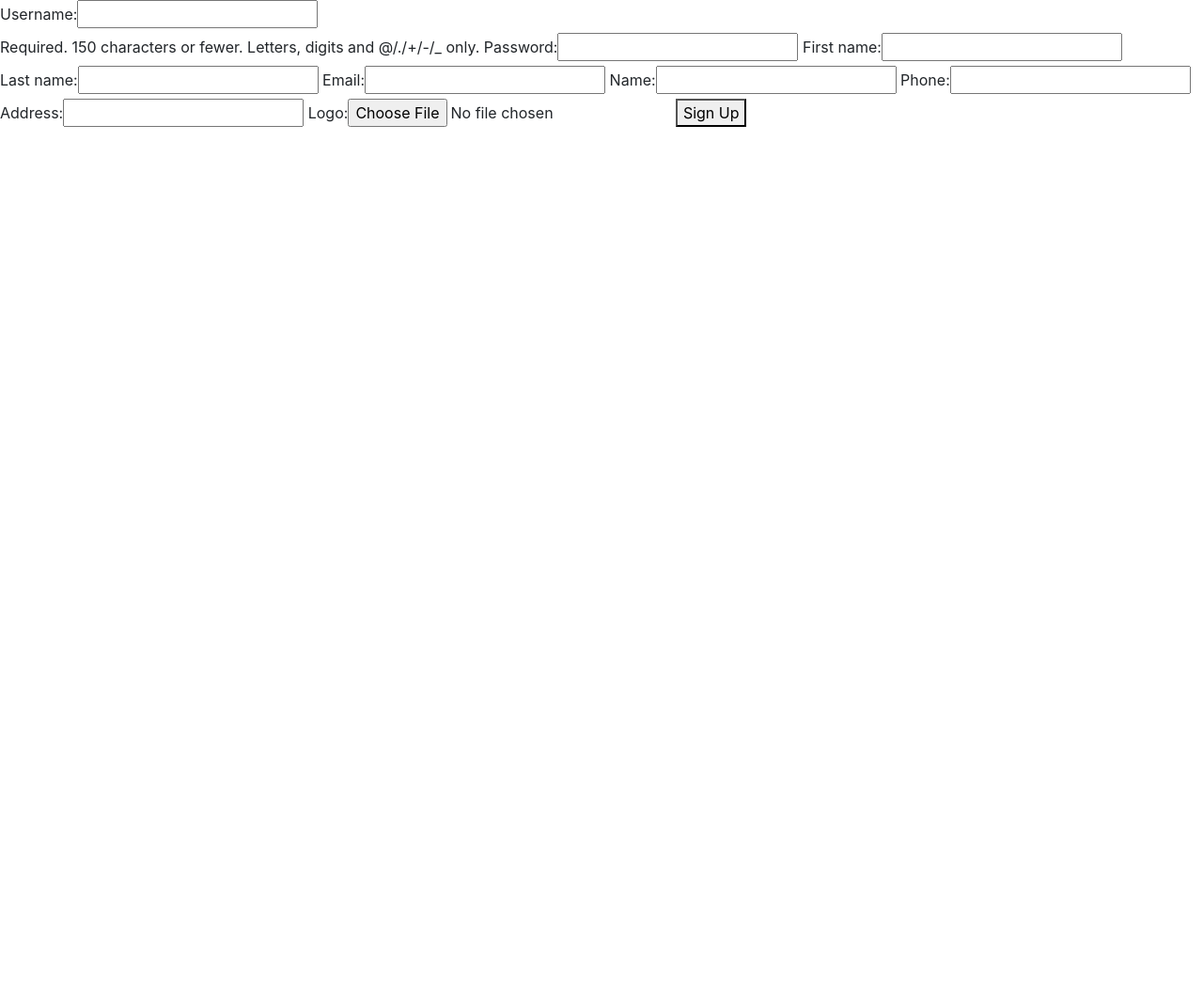
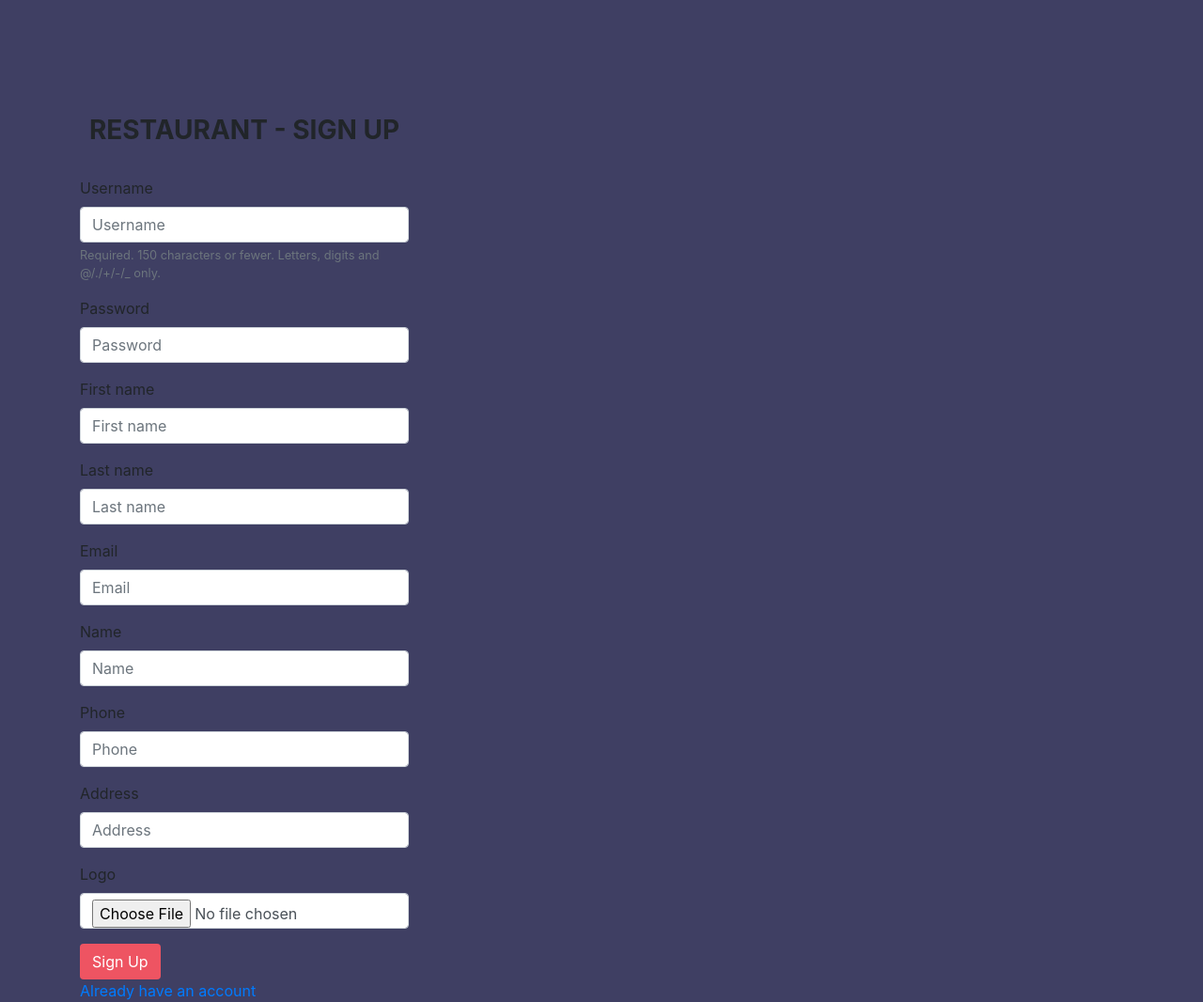
Before and after one commit to cuongpham1/django-project, a Django app: page /restaurant/sign-up/ in a window 1280 px wide. Shown: the whole page at 94% size. Before the commit the page ends 135 px from the top, so only its background shows below. Run offline with Django 3.2, Linux system fonts and the light colour scheme; some libraries are stand-ins or nearby versions.

Commit message:
Add boostrap

```diff
--- a/deliverynow/urls.py
+++ b/deliverynow/urls.py
@@ -1,4 +1,4 @@
-from django.conf.urls import url
+from django.conf.urls import url, include
 from django.contrib import admin
 from deliverynowapp import views
 from django.contrib.auth import views as auth_views
@@ -9,14 +9,20 @@ from django.conf import settings
 urlpatterns = [
     url(r'^admin/', admin.site.urls),
     url(r'^$', views.home, name='home'),
-    url(r'^restaurant/sign-in/$', auth_views.login,
-        {'template_name':'restaurant/sign_in.html'},
-        name = 'restaurant-sign-in'),
-    url(r'^restaurant/sign-out/$', auth_views.logout,
-        {'next_page':'/'},
-        name = 'restaurant-sign-out'),
-    url(r'^restaurant/sign-up/$', views.restaurant_sign_up,
-        name = 'restaurant-sign-up'),
+
+    #Restaurant
+    url(r'^restaurant/sign-in/$', auth_views.LoginView.as_view(template_name ='restaurant/sign_in.html'), name = 'restaurant-sign-in'),
+    url(r'^restaurant/sign-out/$', auth_views.LogoutView.as_view(next_page = '/'), name = 'restaurant-sign-out'),
+    url(r'^restaurant/sign-up/$', views.restaurant_sign_up, name = 'restaurant-sign-up'),
     url(r'^restaurant/$', views.restaurant_home, name = 'restaurant-home'),
-]
-# ] + static(settings.MEDIA_URL, document_root=settings.MEDIA_ROOT)
+
+    url(r'^restaurant/account/$', views.restaurant_account, name = 'restaurant-account'),
+    url(r'^restaurant/meal/$', views.restaurant_meal, name = 'restaurant-meal'),
+    url(r'^restaurant/order/$', views.restaurant_order, name = 'restaurant-order'),
+    url(r'^restaurant/report/$', views.restaurant_report, name = 'restaurant-report'),
+
+    #Sign In/ Sign Up/ Sign Out
+    url(r'^api/social/', include('rest_framework_social_oauth2.urls')),
+    # /convert-token (sign in/sign up)
+    # /revoke-token (sign out)
+] + static(settings.MEDIA_URL, document_root=settings.MEDIA_ROOT)
--- a/deliverynowapp/admin.py
+++ b/deliverynowapp/admin.py
@@ -1,6 +1,8 @@
 from django.contrib import admin
 
 # Register your models here.
-from deliverynowapp.models import Restaurant
+from deliverynowapp.models import Restaurant, Customer, Driver
 
 admin.site.register(Restaurant)
+admin.site.register(Customer)
+admin.site.register(Driver)
--- a/deliverynowapp/models.py
+++ b/deliverynowapp/models.py
@@ -11,3 +11,21 @@ class Restaurant(models.Model):
 
     def __str__(self):
         return self.name
+
+class Customer(models.Model):
+    user = models.OneToOneField(User, on_delete=models.CASCADE, related_name= 'customer')
+    avatar = models.CharField(max_length=500)
+    phone = models.CharField(max_length=500, blank=True)
+    address = models.CharField(max_length=500, blank=True)
+
+    def __str__(self):
+        return self.user.get_full_name()
+
+class Driver(models.Model):
+    user = models.OneToOneField(User, on_delete=models.CASCADE, related_name= 'driver')
+    avatar = models.CharField(max_length=500)
+    phone = models.CharField(max_length=500, blank=True)
+    address = models.CharField(max_length=500, blank=True)
+
+    def __str__(self):
+        return self.user.get_full_name()
--- a/deliverynowapp/static/css/style.css
+++ b/deliverynowapp/static/css/style.css
@@ -0,0 +1,106 @@
+body{
+  padding-top: 50px;
+  background-color: #EDF2F5;
+  overflow: auto;
+}
+
+.bg-blue {
+  background-color: #3F3F63;
+}
+
+.btn-pink {
+  color: white;
+  background-color: #EE5462;
+}
+
+.btn-pink:hover,
+.btn-pink:focus {
+  color: white;
+  background-color: #DA4F5D;
+}
+
+/* SIDEBAR */
+.sidebar{
+  height: 100vh;
+  position: fixed;
+  top: 0;
+  left: 0;
+  padding: 0;
+  background-color: #3F3F63;
+  overflow: auto;
+}
+
+/* SIDEBAR - HEADER */
+
+.sidebar > div:first-child {
+  padding: 30px 10px;
+  font-weight: bold;
+  font-size: 15px;
+  background-color: #383957;
+}
+
+.sidebar > div:first-child > h4 {
+  color: #e0deeb;
+}
+
+.sidebar > div:first-child > h5 {
+  color: #b6b4c1;
+}
+
+/* SIDEBAR - LIST */
+
+.bar .list-group {
+  padding: 0;
+  background-color: #3F3F63;
+}
+
+.sidebar .list-group > span {
+  color: #b6b4c1;
+  display: b
+  margin-top: 20px;
+  padding: 20px 30px;
+  font-size: 16px;
+  font-weight: 300;
+}
+
+.sidebar .list-group .list-group-item,
+.sidebar .list-group .list-group-item:focus{
+  background-color: #3F3F63;
+  color: #b6b4c1;
+  border: 0;
+  padding-left: 60px;
+  padding-right: 30px;
+}
+
+.sidebar .list-group .list-group-item:active,
+.sidebar .list-group .list-group-item:hover{
+  background-color: #383957;
+  color: #e0deeb;
+}
+
+.sidebar .list-group .list-group-item:first-child{
+  border-top-left-radius: 0;
+  border-top-right-radius: 0;
+}
+
+.sidebar .list-group .list-group-item .badget,
+.sidebar .list-group .list-group-item:active .badget {
+  background-color: #EE5462;
+  color: #e0deeb;
+}
+
+/* SIDEBAR - LOGOUT  */
+
+.sidebar > div:last-child {
+  padding: 30px;
+
+}
+
+.sidebar > div:last-child .btn {
+  width: 100%;
+}
+
+/* CONTENT */
+.content {
+  padding: 0 40px;
+}
--- /dev/null
+++ b/deliverynowapp/templates/base_signup.html
@@ -0,0 +1,38 @@
+{% load staticfiles %}
+<!DOCTYPE html>
+<html lang="en">
+<head>
+  <meta charset="UTF-8">
+  <meta name="viewport" content="width=device-width, initial-scale=1.0">
+  <meta http-equiv="X-UA-Compatible" content="ie=edge">
+
+  <title>{% block title %}{% endblock %}</title>
+
+  <link rel="stylesheet" href="{% static 'css/bootstrap.min.css' %}">
+  <link rel="stylesheet" href="{% static 'css/style.css' %}">
+
+  <script src="{% static 'js/bootstrap.min.js' %}"></script>
+  <script src="https://ajax.googleapis.com/ajax/libs/jquery/1.12.4/jquery.min.js"></script>
+
+</head>
+<body class="bg-blue">
+
+  <div class="container">
+    <div class="row">
+      <div class="col-lg-4 col-lg-offset-4">
+        <br/>
+        <br/>
+        <br/>
+        <div class="panel panel-body">
+          <div class="panel-body">
+            <h3 class="text-center text-uppercase"><b>{% block heading %}{% endblock %}</b></h3>
+            <br/>
+            {% block content %}{% endblock %}
+          </div>
+        </div>
+      </div>
+    </div>
+  </div>
+
+</body>
+</html>
--- /dev/null
+++ b/deliverynowapp/templates/restaurant/account.html
@@ -0,0 +1,4 @@
+{% extends 'restaurant/base.html' %}
+
+{% block page %}
+{% endblock %}
--- /dev/null
+++ b/deliverynowapp/templates/restaurant/meal.html
@@ -0,0 +1,4 @@
+{% extends 'restaurant/base.html' %}
+
+{% block page %}
+{% endblock %}
--- /dev/null
+++ b/deliverynowapp/templates/restaurant/order.html
@@ -0,0 +1,4 @@
+{% extends 'restaurant/base.html' %}
+
+{% block page %}
+{% endblock %}
--- /dev/null
+++ b/deliverynowapp/templates/restaurant/report.html
@@ -0,0 +1,4 @@
+{% extends 'restaurant/base.html' %}
+
+{% block page %}
+{% endblock %}
--- a/deliverynowapp/templates/restaurant/sign_up.html
+++ b/deliverynowapp/templates/restaurant/sign_up.html
@@ -1,24 +1,17 @@
-{% load staticfiles %}
-<!DOCTYPE html>
-<html lang="en">
-<head>
-  <meta charset="UTF-8">
-  <meta name="viewport" content="width=device-width, initial-scale=1.0">
-  <meta http-equiv="X-UA-Compatible" content="ie=edge">
-  <title>Home Page</title>
+{% extends 'base_signup.html' %}
+{% load bootstrap3 %}
+{% bootstrap_css %}
+{% bootstrap_javascript %}
 
-  <link rel="stylesheet" href="{% static 'css/bootstrap.min.css' %}">
-  <link rel="stylesheet" href="{% static 'css/style.css' %}">
+{% block tittle %}Sign Up{% endblock %}
+{% block heading %}Restaurant - Sign Up{% endblock %}
 
-  <script src="{% static 'js/bootstrap.min.js' %}"> </script>
-</head>
-<body>
-  <form method="POST" enctype="multipart/form-data">
-    {% csrf_token %}
-    {{ user_form }}
-    {{ restaurant_form }}
-    <button type="submit" >Sign Up</button>
-  </form>
-
-</body>
-</html>
+{% block content %}
+    <form method="POST" enctype="multipart/form-data">
+      {% csrf_token %}
+      {% bootstrap_form user_form %}
+      {% bootstrap_form restaurant_form %}
+          <button type="submit" class="btn btn-pink pull-right" >Sign Up</button>
+    </form>
+    <a href="{% url 'restaurant/sign-in' %}">Already have an account</a>
+{% endblock %}
--- a/deliverynowapp/views.py
+++ b/deliverynowapp/views.py
@@ -10,7 +10,23 @@ def home(request):
 
 @login_required(login_url='/restaurant/sign-in/')
 def restaurant_home(request):
-    return render(request, 'restaurant/home.html', {})
+    return redirect(restaurant_order)
+
+@login_required(login_url='/restaurant/sign-in/')
+def restaurant_account(request):
+    return render(request, 'restaurant/account.html', {})
+
+@login_required(login_url='/restaurant/sign-in/')
+def restaurant_meal(request):
+    return render(request, 'restaurant/meal.html', {})
+
+@login_required(login_url='/restaurant/sign-in/')
+def restaurant_order(request):
+    return render(request, 'restaurant/order.html', {})
+
+@login_required(login_url='/restaurant/sign-in/')
+def restaurant_report(request):
+    return render(request, 'restaurant/report.html', {})
 
 def restaurant_sign_up(request):
     user_form = UserForm()
--- a/requirements.txt
+++ b/requirements.txt
@@ -4,3 +4,5 @@ Pillow==5.3.0
 whitenoise==3.2.1
 dj-database-url==0.5.0
 psycopg2==2.7.1
+django-rest-framework-social-oauth2==1.0.4
+django-bootstrap4==0.0.7
```
Also changed, not shown: deliverynow/settings.py (+44 -1 lines), deliverynowapp/social_auth_pipeline.py (added, +10 -0 lines), deliverynowapp/templates/base.html (added, +33 -0 lines), deliverynowapp/templates/restaurant/base.html (added, +31 -0 lines), deliverynowapp/templates/restaurant/home.html (deleted, +0 -19 lines), deliverynowapp/templates/restaurant/sign_in.html (+11 -17 lines), deliverynowapp/migrations/0002_customer_driver.py (added), package-lock.json (added).
